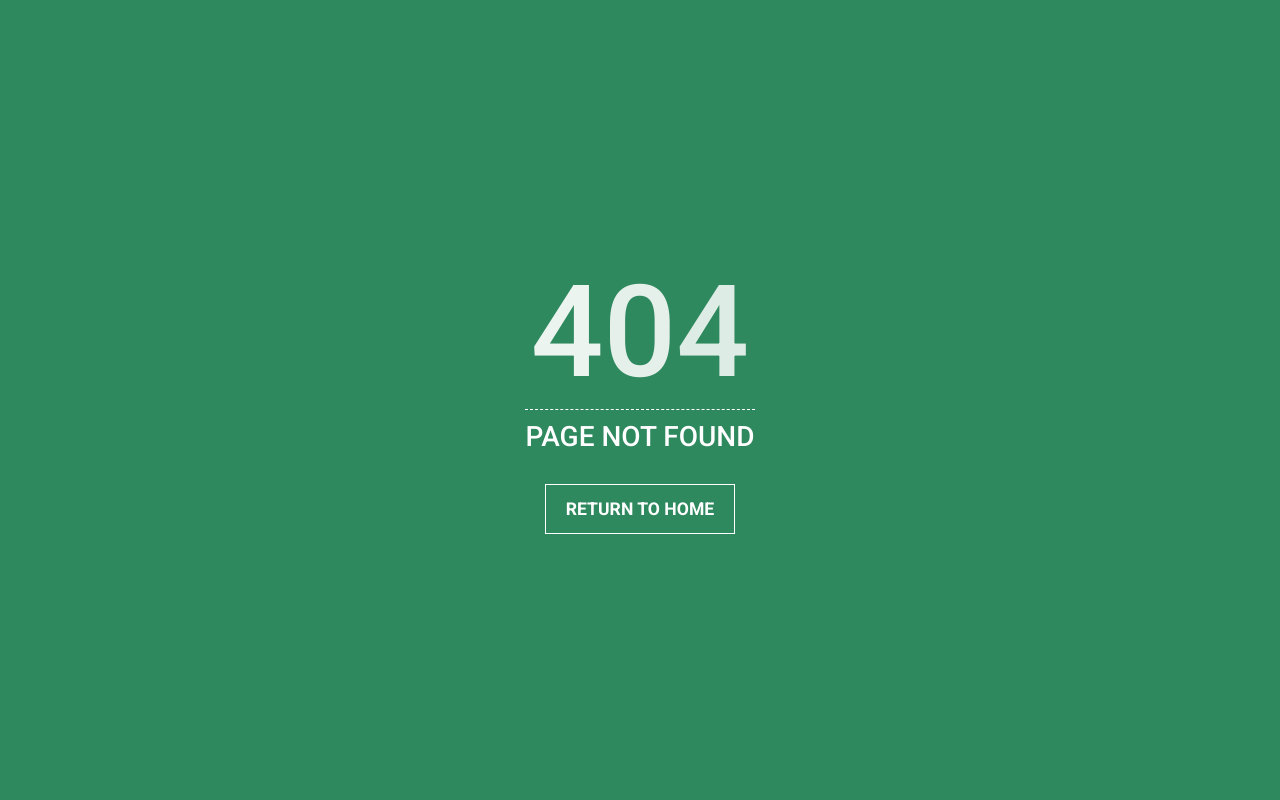
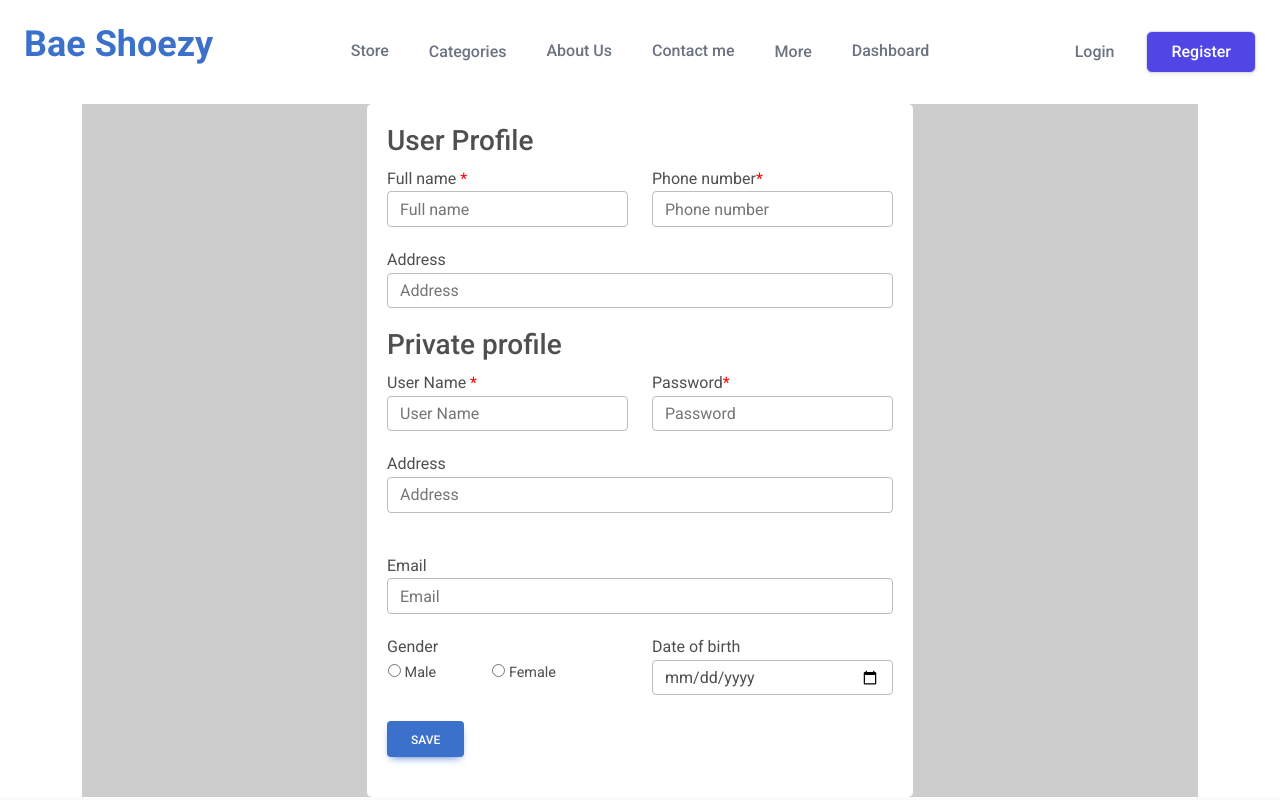
Before and after one commit to kienkv08/BaeShoesyStoreFrontEnd, a React (Create React App) app: page /userprofile in a window 1280 px wide. Before the commit this address had no page. Shown: the top 800 px of the page. Built offline with nearby package versions, Linux system fonts and the light colour scheme.

Commit message:
userprofile page

```diff
--- /dev/null
+++ b/src/page/userprofile/userprofile.css
@@ -0,0 +1,40 @@
+.bgcolorgray {
+  background-color: #cdcdcd;
+}
+
+.text-align-left {
+  text-align: left;
+}
+
+.width-50 {
+  width: 50%;
+}
+
+.text-align-center {
+  text-align: center;
+}
+.padding-20px {
+  padding: 20px;
+}
+.margin-auto {
+  margin: auto;
+}
+.color-red {
+  color: red;
+}
+.margin-0 {
+  margin: 0;
+}
+.padding-0 {
+  padding: 0;
+}
+.padding-topbot-20px {
+  padding-top: 20px;
+  padding-bottom: 20px;
+}
+.margin-top-10px {
+  margin-top: 10px;
+}
+.border-radius-5px {
+  border-radius: 5px;
+}
--- /dev/null
+++ b/src/page/userprofile/userprofile.js
@@ -0,0 +1,79 @@
+import { useState } from 'react';
+import { Button, Col, Container, Form, FormControl, FormGroup, FormLabel, Row, Table } from 'react-bootstrap'
+import { useTranslation } from "react-i18next";
+import './userprofile.css';
+
+const UserProfile = () => {
+    const {t} = useTranslation();
+    const [username, setUsername] = useState("");
+    const [password, setPassword] = useState("");
+    const [email, setEmail] = useState("");
+    const [dateofbirth, setDateofbirth] = useState("");
+    const [name, setName] = useState("");
+    const [phone, setPhone] = useState("");
+    const [gender, setGender] = useState(false);
+    const [image, setImage] = useState("");
+    const [address, setAddress] = useState("");
+
+    return (
+        <Container fluid className='bgcolorgray'>
+            <Form className='bg-white text-align-left width-50 padding-20px margin-auto border-radius-5px'>
+                <h3>User Profile</h3>
+                <Row>
+                    <Col md={6}>
+                        Full name <span className='color-red'>*</span>
+                        <FormControl type='text' placeholder='Full name'/>
+                    </Col>
+                    <Col md={6}>
+                        Phone number<span className='color-red'>*</span>
+                        <FormControl type='text' placeholder='Phone number'/>
+                    </Col>
+                    <Col md={12} className='padding-topbot-20px'>
+                        Address
+                        <FormControl type='text' placeholder='Address'/>
+                    </Col>
+                </Row>
+                <h3>Private profile</h3>
+                <Row className='margin-top-10px'>
+                    <Col md={6}>
+                        User Name <span className='color-red'>*</span>
+                        <FormControl type='text' placeholder='User Name'/>
+                    </Col>
+                    <Col md={6}>
+                        Password<span className='color-red'>*</span>
+                        <FormControl type='password' placeholder='Password'/>
+                    </Col>
+                    <Col md={12} className='padding-topbot-20px'>
+                        Address
+                        <FormControl type='text' placeholder='Address'/>
+                    </Col>
+                    <Col md={12} className='padding-topbot-20px'>
+                        Email
+                        <FormControl type='text' placeholder='Email'/>
+                    </Col>
+                    <Col md={6}>
+                        Gender
+                        <Table>
+                            <tr>
+                                <td><input type={'radio'} value='Male'/> Male</td>
+                                <td><input type={'radio'} value='Female'/> Female</td>
+                            </tr>
+                        </Table>
+                    </Col>
+                    <Col md={6}>
+                        Date of birth
+                        <FormControl type='date' placeholder='Password'/>
+                    </Col>
+                    <Col md={12} className='padding-topbot-20px'>
+                        <Button>
+                            Save
+                        </Button>
+                    </Col>
+                </Row>
+            </Form>
+
+        </Container>
+     );
+}
+
+export default UserProfile;
--- a/src/routes/index.js
+++ b/src/routes/index.js
@@ -1,10 +1,12 @@
 import DefaultLayout from "../components/layout/default/default.layout";
 import Register from "../page/authentication/register/register";
 import Demo from "../page/demo/demo";
+import UserProfile from "../page/userprofile/userprofile";
 
 const publicRoutes = [
   { path: "/register", component: Register, layout: DefaultLayout },
   { path: "/demo", component: Demo, layout: DefaultLayout },
+  { path: "/userprofile", component: UserProfile, layout: DefaultLayout },
 ];
 
 export { publicRoutes };
```
